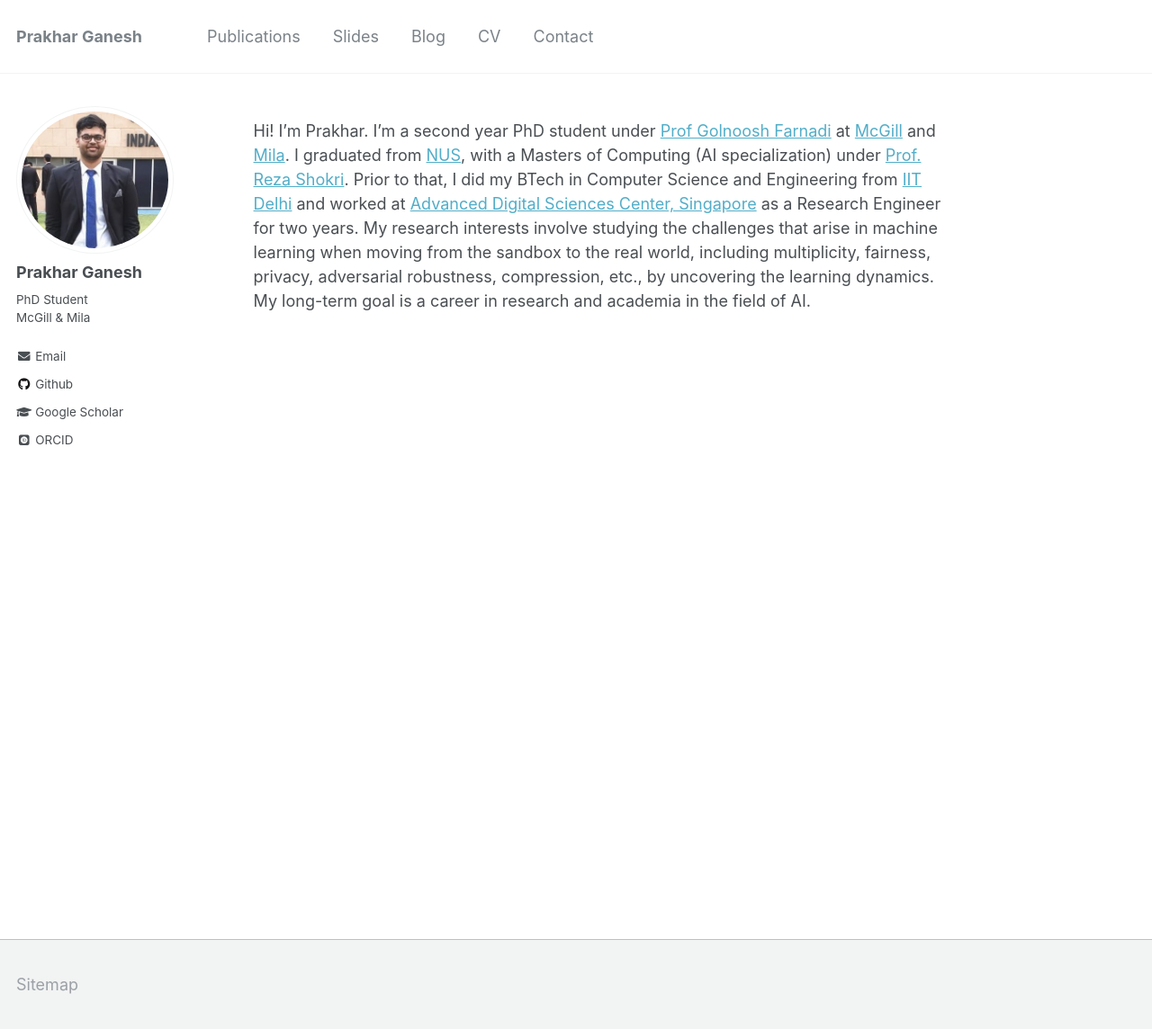
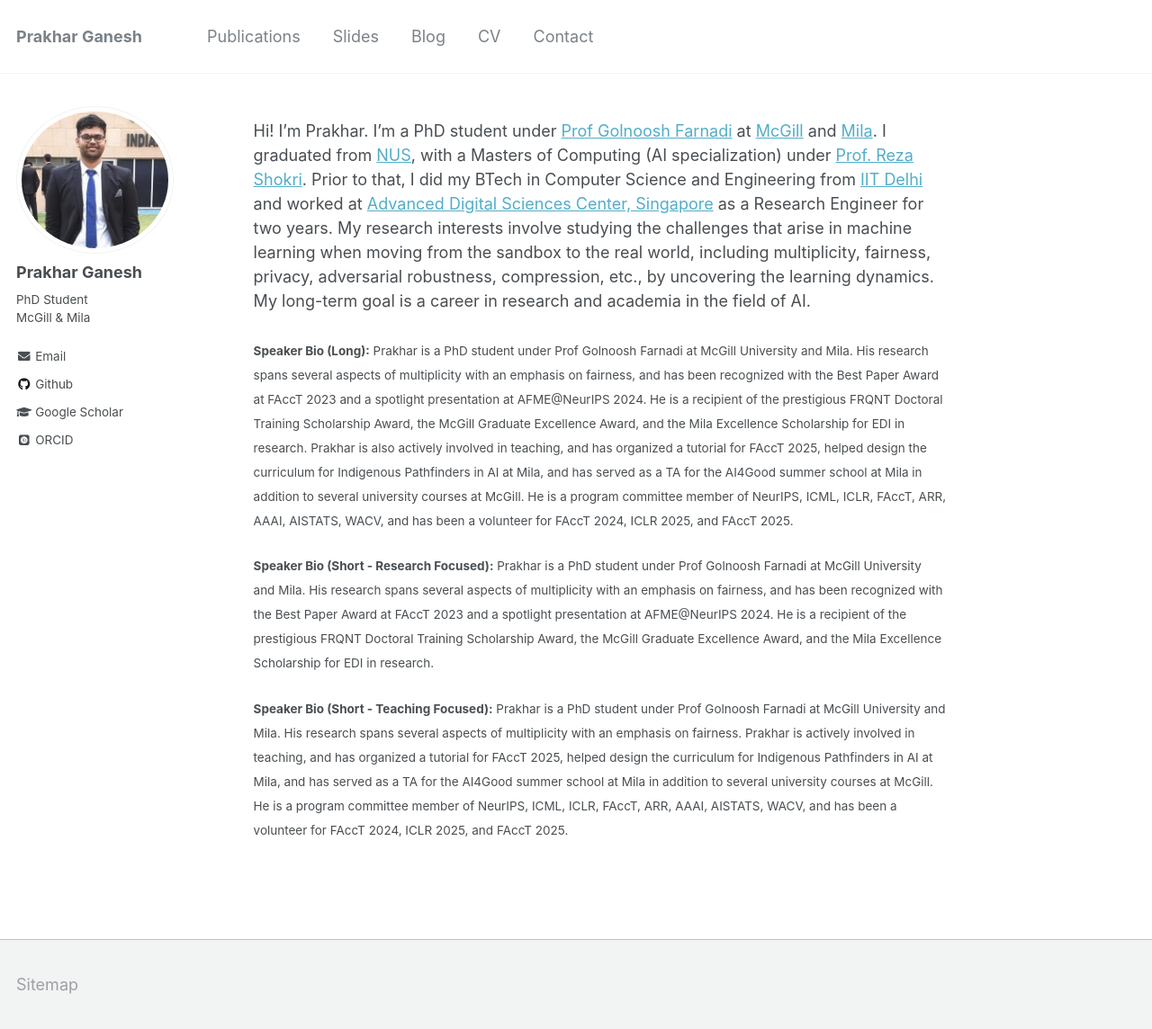
Before and after one commit to prakharg24/prakharg24.github.io, a Jekyll site: the page built from _pages/about.md, in a window 1280 px wide and 1144 px high. Shown: the whole window at 90% size. Built offline with Jekyll 4.4.1, drawn with Linux system fonts in a browser that asks for light colours; some web fonts are replaced.

Commit message:
speaker bios

```diff
--- a/_pages/about.md
+++ b/_pages/about.md
@@ -8,7 +8,16 @@ redirect_from:
   - /about.html
 ---
 
-Hi! I’m Prakhar. I'm a second year PhD student under [Prof Golnoosh Farnadi](https://gfarnadi.github.io/) at [McGill](https://www.cs.mcgill.ca/) and [Mila](https://mila.quebec/en/). I graduated from [NUS](https://www.comp.nus.edu.sg/){:target="_blank"}, with a Masters of Computing (AI specialization) under [Prof. Reza Shokri](https://www.comp.nus.edu.sg/~reza/){:target="_blank"}. Prior to that, I did my BTech in Computer Science and Engineering from [IIT Delhi](https://www.cse.iitd.ernet.in/){:target="_blank"} and worked at [Advanced Digital Sciences Center, Singapore](https://adsc.illinois.edu/){:target="_blank"} as a Research Engineer for two years. My research interests involve studying the challenges that arise in machine learning when moving from the sandbox to the real world, including multiplicity, fairness, privacy, adversarial robustness, compression, etc., by uncovering the learning dynamics. My long-term goal is a career in research and academia in the field of AI.
+Hi! I’m Prakhar. I'm a PhD student under [Prof Golnoosh Farnadi](https://gfarnadi.github.io/) at [McGill](https://www.cs.mcgill.ca/) and [Mila](https://mila.quebec/en/). I graduated from [NUS](https://www.comp.nus.edu.sg/){:target="_blank"}, with a Masters of Computing (AI specialization) under [Prof. Reza Shokri](https://www.comp.nus.edu.sg/~reza/){:target="_blank"}. Prior to that, I did my BTech in Computer Science and Engineering from [IIT Delhi](https://www.cse.iitd.ernet.in/){:target="_blank"} and worked at [Advanced Digital Sciences Center, Singapore](https://adsc.illinois.edu/){:target="_blank"} as a Research Engineer for two years. My research interests involve studying the challenges that arise in machine learning when moving from the sandbox to the real world, including multiplicity, fairness, privacy, adversarial robustness, compression, etc., by uncovering the learning dynamics. My long-term goal is a career in research and academia in the field of AI.
+
+
+<sub>**Speaker Bio (Long):** Prakhar is a PhD student under Prof Golnoosh Farnadi at McGill University and Mila. His research spans several aspects of multiplicity with an emphasis on fairness, and has been recognized with the Best Paper Award at FAccT 2023 and a spotlight presentation at AFME@NeurIPS 2024. He is a recipient of the prestigious FRQNT Doctoral Training Scholarship Award, the McGill Graduate Excellence Award, and the Mila Excellence Scholarship for EDI in research. Prakhar is also actively involved in teaching, and has organized a tutorial for FAccT 2025, helped design the curriculum for Indigenous Pathfinders in AI at Mila, and has served as a TA for the AI4Good summer school at Mila in addition to several university courses at McGill. He is a program committee member of NeurIPS, ICML, ICLR, FAccT, ARR, AAAI, AISTATS, WACV, and has been a volunteer for FAccT 2024, ICLR 2025, and FAccT 2025.</sub>
+
+
+<sub>**Speaker Bio (Short - Research Focused):** Prakhar is a PhD student under Prof Golnoosh Farnadi at McGill University and Mila. His research spans several aspects of multiplicity with an emphasis on fairness, and has been recognized with the Best Paper Award at FAccT 2023 and a spotlight presentation at AFME@NeurIPS 2024. He is a recipient of the prestigious FRQNT Doctoral Training Scholarship Award, the McGill Graduate Excellence Award, and the Mila Excellence Scholarship for EDI in research.</sub>
+
+
+<sub>**Speaker Bio (Short - Teaching Focused):** Prakhar is a PhD student under Prof Golnoosh Farnadi at McGill University and Mila. His research spans several aspects of multiplicity with an emphasis on fairness. Prakhar is actively involved in teaching, and has organized a tutorial for FAccT 2025, helped design the curriculum for Indigenous Pathfinders in AI at Mila, and has served as a TA for the AI4Good summer school at Mila in addition to several university courses at McGill. He is a program committee member of NeurIPS, ICML, ICLR, FAccT, ARR, AAAI, AISTATS, WACV, and has been a volunteer for FAccT 2024, ICLR 2025, and FAccT 2025.</sub>
 
 <!--News!
 ------
```
Also changed, not shown: 2 other files.
